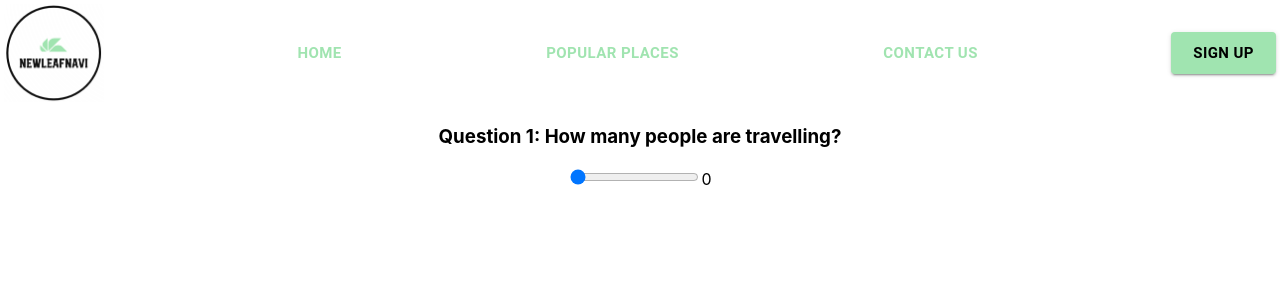
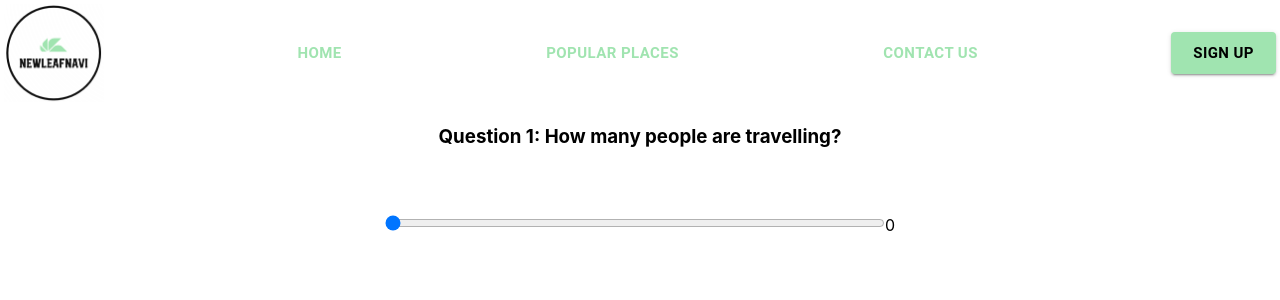
Before and after one commit to jiin-kim109/2023-fall-hack, a React (Create React App) app: page /q/1 in a window 1280 px wide. Shown: the top 300 px of the page. Built offline with nearby package versions, Linux system fonts and the light colour scheme.

Commit message:
slider size

```diff
--- a/src/containers/Questionnaire.jsx
+++ b/src/containers/Questionnaire.jsx
@@ -18,10 +18,14 @@ const Wrapper = styled.div`
 const BottomWrapper = styled.div`
   display: flex;
   flex: 1;
-  border: 2px solid red;
   flex-direction: row;
   align-items: right;
 `;
+
+const Slider = styled.input`
+    width: 500px;
+    margin: 3rem 0;
+`
 
 function findQuestion(question_id) {
     return questionnaireData.questions.find(q => q.id == question_id);
@@ -141,8 +145,7 @@ function Questionnaire() {
                     <div key={i}>
                         {question.option_type === 'scale' ? (
                             <div>
-                                <input
-
+                                <Slider
                                     type="range"
                                     min={question.scale_min}
                                     max={question.scale_max}
@@ -181,7 +184,7 @@ function Questionnaire() {
                 <Button> </Button>
                 {isOptionSelected && (
     <BottomWrapper>
-        <Button variant='outlined' onClick={goToNextQuestion}>Next</Button>
+        <Button variant='outlined' color="leaf" size="large" onClick={goToNextQuestion}>Next</Button>
     </BottomWrapper>
 )}
             </Wrapper>
```
